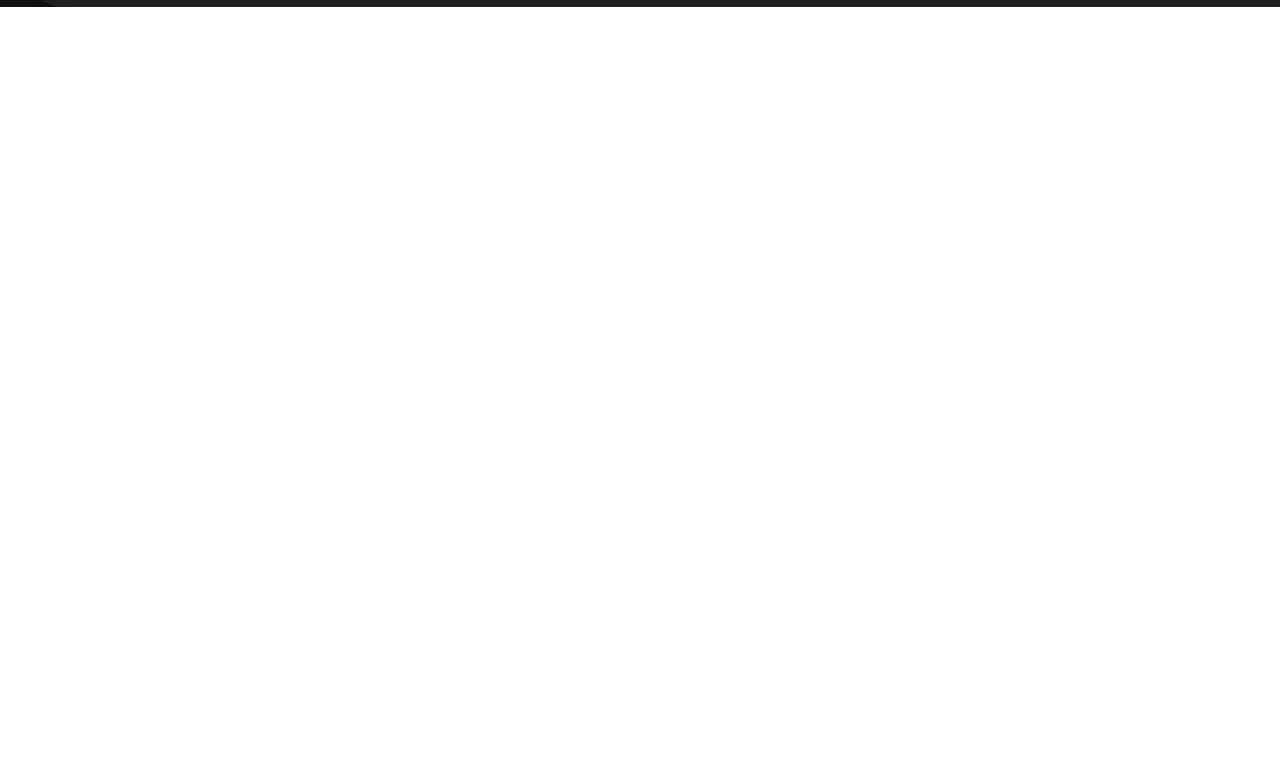
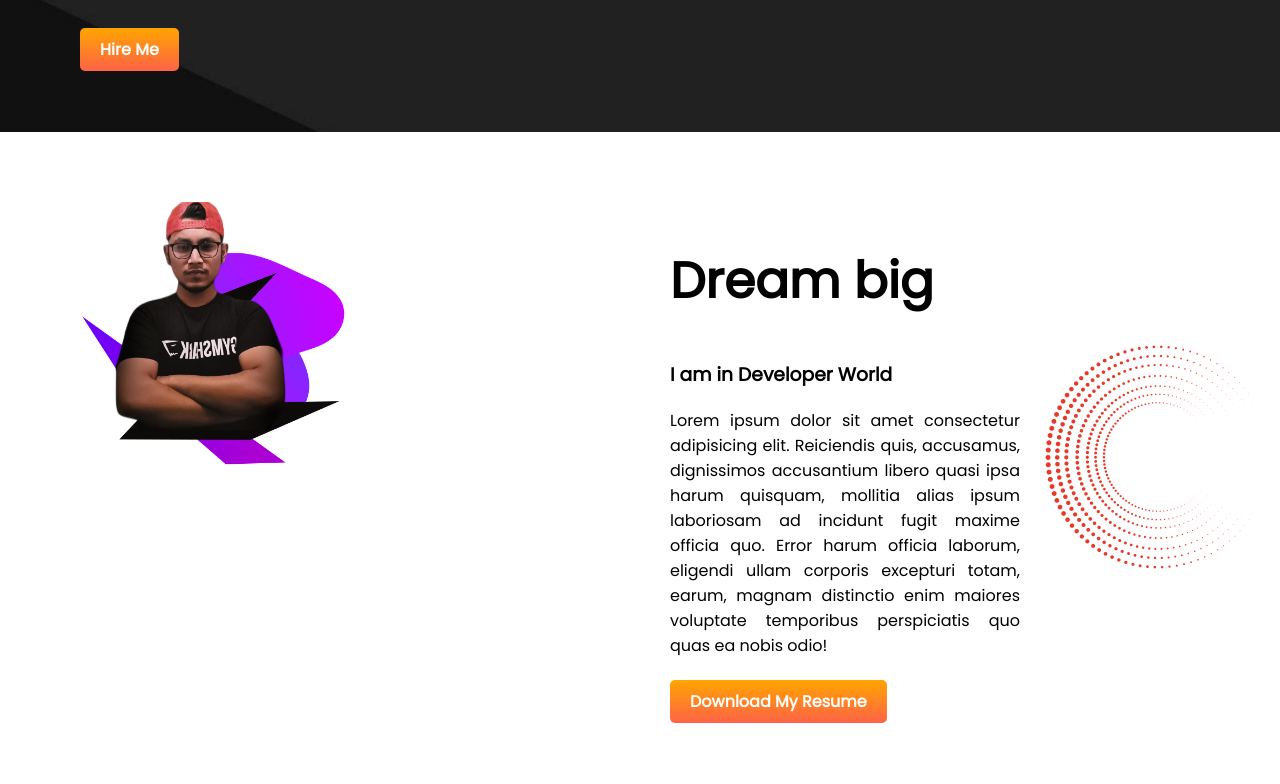
Before and after one commit to JubairTolon/portfolio, a plain HTML site: page index.html in a window 1280 px wide. Shown: the part 561-1345 px from the top of the page. Before the commit the page ends 800 px from the top, so only its background shows below. Drawn offline with Linux system fonts and the light colour scheme.

Commit message:
dream added

```diff
--- a/index.html
+++ b/index.html
@@ -22,8 +22,19 @@
         <a class="link-button" target="_blank" href="https://github.com/ZaubayerAhammedTolon/portfolio">Hire Me</a>
     </div>
     <div class="half-width">
-        <img src="/image/logo-1.png" alt="">
+        <img src="/image/logo-2.png" alt="">
     </div>
+    </section>
+    <section class="dream-big">
+        <div class="half-width">
+            <img src="/image/logo-1.png" alt="">
+        </div>
+        <div class="half-width">
+            <h1 class="d-h1">Dream big</h1>
+            <h3 class=d-h3>I am in Developer World</h3>
+            <p class="d-p">Lorem ipsum dolor sit amet consectetur adipisicing elit. Reiciendis quis, accusamus, dignissimos accusantium libero quasi ipsa harum quisquam, mollitia alias ipsum laboriosam ad incidunt fugit maxime officia quo. Error harum officia laborum, eligendi ullam corporis excepturi totam, earum, magnam distinctio enim maiores voluptate temporibus perspiciatis quo quas ea nobis odio!</p>
+            <a class="link-button" target="_blank" href="https://github.com/ZaubayerAhammedTolon/portfolio">Download My Resume</a>
+        </div>
     </section>
 </body>
 </html>
--- a/style.css
+++ b/style.css
@@ -21,13 +21,13 @@ p{
 }
 section{
     display: flex;
+    padding: 50px;
 }
 .half-width{
     width: 50%;
     padding: 20px 30px;
 }
 .half-width img{
-    margin: 80px 80px;
     width: 50%;
 }
 .link-button{
@@ -41,3 +41,20 @@ section{
 .top-banner{
     background-image: url(/image/d-2.jpg);
 }
+.d-h1{
+    color: black;
+}
+.d-h3{
+    color: black;
+}
+.d-p{
+    color: black;
+    padding-right: 180px;
+}
+.dream-big{
+    background-image: url(/image/Lovepik.png);
+    background-repeat: no-repeat;
+    background-size: 250px;
+    background-position: right;
+    background-position-y: 200px;
+}
```
